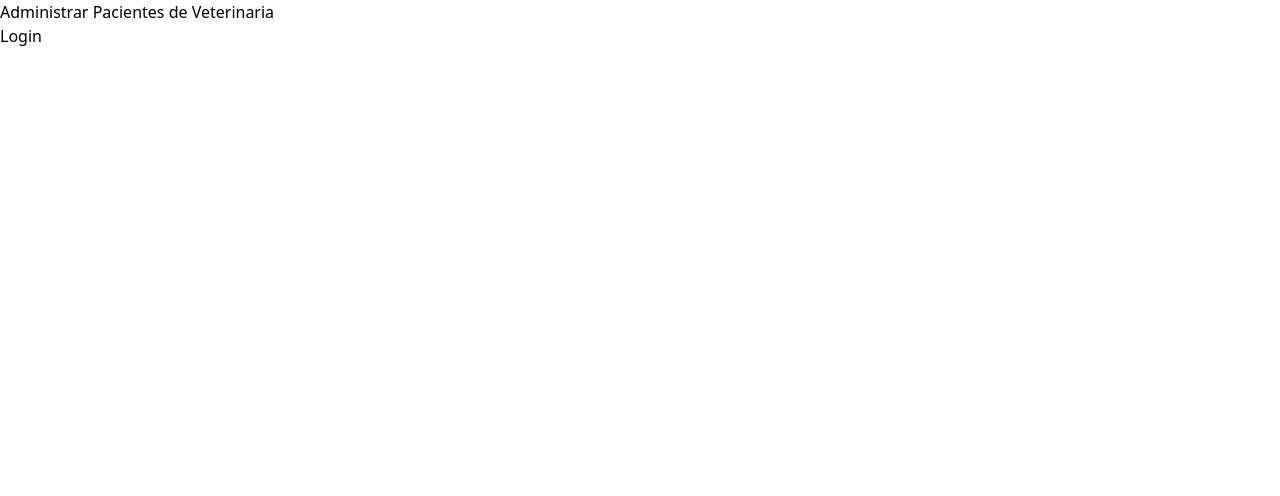
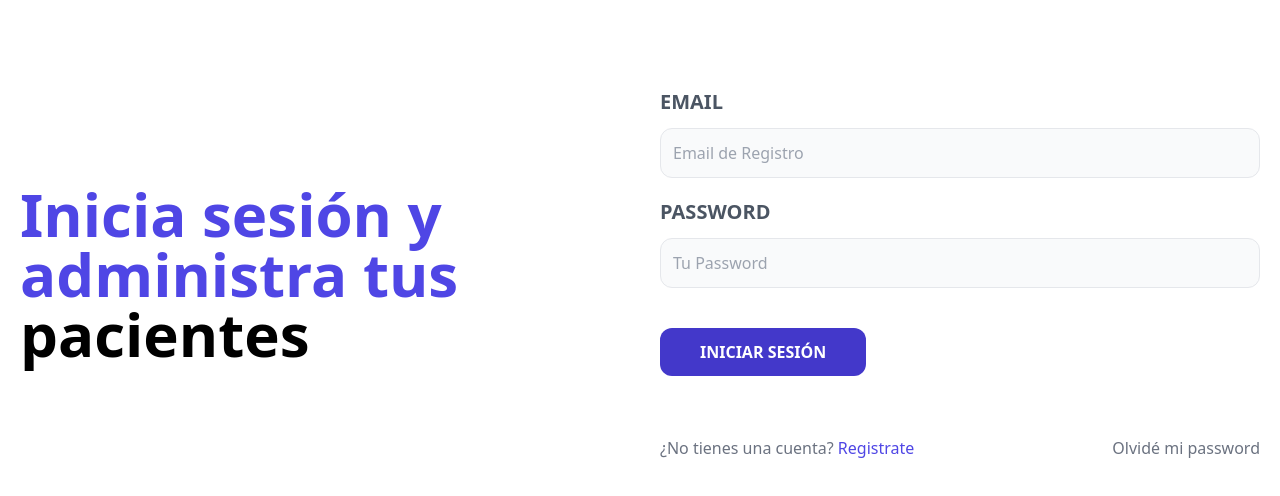
Before and after one commit to Adrianson09/Administrador-Veterinaria, a React (Vite) app in the folder frontend/: page / in a window 1280 px wide. Shown: the top 496 px of the page. Built offline with nearby package versions, Linux system fonts and the light colour scheme.

Commit message:
Add form and styles to Login Page

```diff
--- a/frontend/src/layout/AuthLayout.jsx
+++ b/frontend/src/layout/AuthLayout.jsx
@@ -3,8 +3,10 @@ import { Outlet } from "react-router-dom"
 const AuthLayout = () => {
   return (
     <>
-        <h1>Administrar Pacientes de Veterinaria</h1>
-        <Outlet/>
+        <main className="container mx-auto md:grid md:grid-cols-2 mt-12 gap-10 p-5 items-center" >
+            <Outlet/>
+        </main>
+
     </>
   )
 }
--- a/frontend/src/pages/Login.jsx
+++ b/frontend/src/pages/Login.jsx
@@ -1,9 +1,41 @@
-
+import { Link } from "react-router-dom"
 
 const Login = () => {
   return (
     <>
-        <h2>Login</h2>
+            <div>
+                <h1 className="text-indigo-600 font-black text-6xl">Inicia sesión y administra tus <span className="text-black">pacientes</span> </h1>
+            </div>
+            <div>
+                <form action="" >
+                    <div className="my-5">
+                        <label htmlFor="" className="uppercase text-gray-600 block text-xl font-bold">Email</label>
+                        <input type="email"
+                               placeholder="Email de Registro"
+                               className="border w-full p-3 mt-3 bg-gray-50 rounded-xl"
+                        />
+                    </div>
+                    <div className="my-5">
+                        <label htmlFor="" className="uppercase text-gray-600 block text-xl font-bold ">Password</label>
+                        <input type="password"
+                               placeholder="Tu Password"
+                               className="border w-full p-3 mt-3 bg-gray-50 rounded-xl"
+                        />
+                    </div>
+                    <input type="submit"
+                    value="Iniciar Sesión"
+                    className="bg-indigo-700 w-full py-3 px-10 rounded-xl text-white uppercase font-bold mt-5 hover:cursor-pointer hover:bg-indigo-800 md:w-auto"
+                    />
+                </form>
+                <nav className="mt-10 lg:flex lg:justify-between">
+                    <Link to="/registrar"
+                    className="block text-center my-5 text-gray-500"
+                    > ¿No tienes una cuenta? <span className="text-indigo-600">Registrate</span></Link>
+                    <Link className="block text-center my-5 text-gray-500"
+                     to="/olvide-password"
+                    > Olvidé mi password </Link>
+                </nav>
+            </div>
     </>
   )
 }
```
